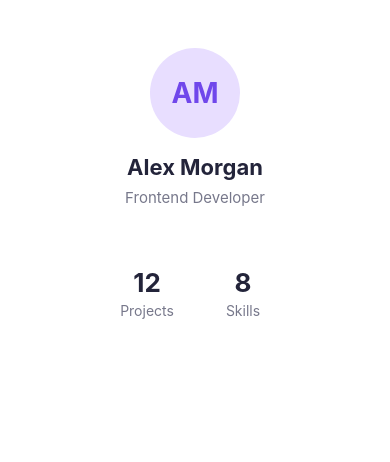
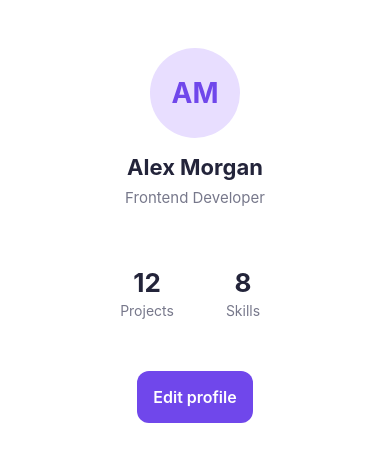
Before and after one commit to alessiaasmeraglia/react-native-lab, a React Native app: screen / in a window 390 px wide. Shown: the top 462 px of the page. Built offline with nearby package versions, Linux system fonts and the light colour scheme.

Commit message:
Aggiunto bottone modifica con useState e Pressable

```diff
--- a/App.tsx
+++ b/App.tsx
@@ -1,7 +1,9 @@
-import { View, Text, StyleSheet } from "react-native";
+import { useState } from "react";
+import { View, Text, Pressable, StyleSheet } from "react-native";
 import StatCard from "./components/StatCard";
 
 export default function App() {
+  const [isEditing, setIsEditing] = useState(false);
   return (
 
     <View style={styles.profile}>
@@ -16,6 +18,23 @@ export default function App() {
         <StatCard value={12} label="Projects" />
         <StatCard value={8} label="Skills" />
       </View>
+
+
+      <Pressable
+        style={styles.editButton}
+        onPress={() => setIsEditing(!isEditing)}
+      >
+        <Text style={styles.editButtonText}>
+          {isEditing ? "Cancel editing" : "Edit profile"}
+        </Text>
+      </Pressable>
+
+      {isEditing && (
+        <Text style={styles.editMessage}>
+          Editing mode enabled!
+        </Text>
+      )}
+
 
     </View>
 
@@ -84,4 +103,27 @@ const styles = StyleSheet.create({
     color: "#77788B",
   },
 
+
+  editButton: {
+    backgroundColor: "#7047EB",
+    padding: 16,
+    borderRadius: 12,
+    alignItems: "center",
+    marginTop: 24,
+  },
+
+  editButtonText: {
+    color: "#FFFFFF",
+    fontSize: 16,
+    fontWeight: "600",
+  },
+
+  editMessage: {
+    marginTop: 16,
+    fontSize: 14,
+    color: "#7047EB",
+    textAlign: "center",
+  },
+
+
 });
```
